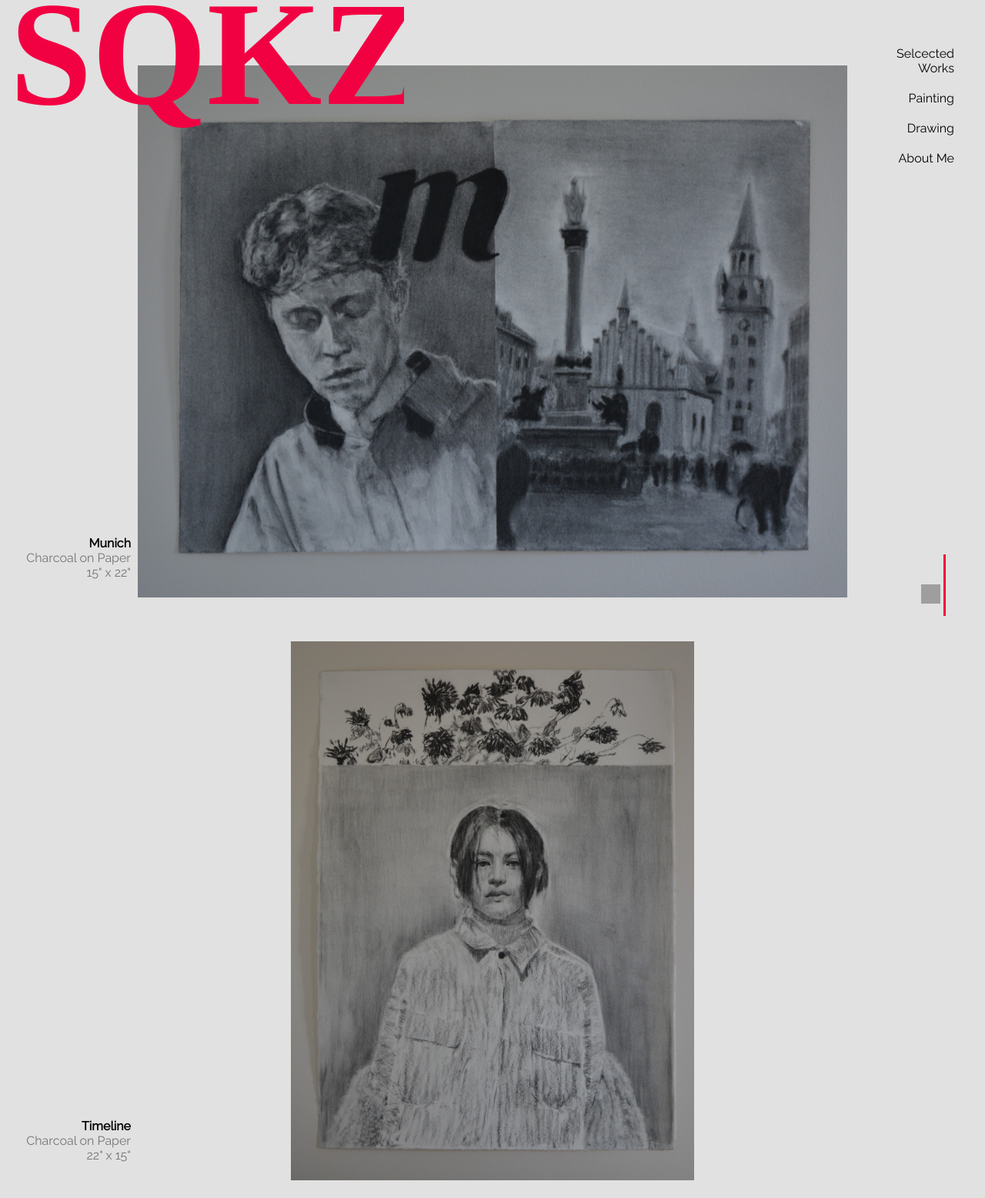
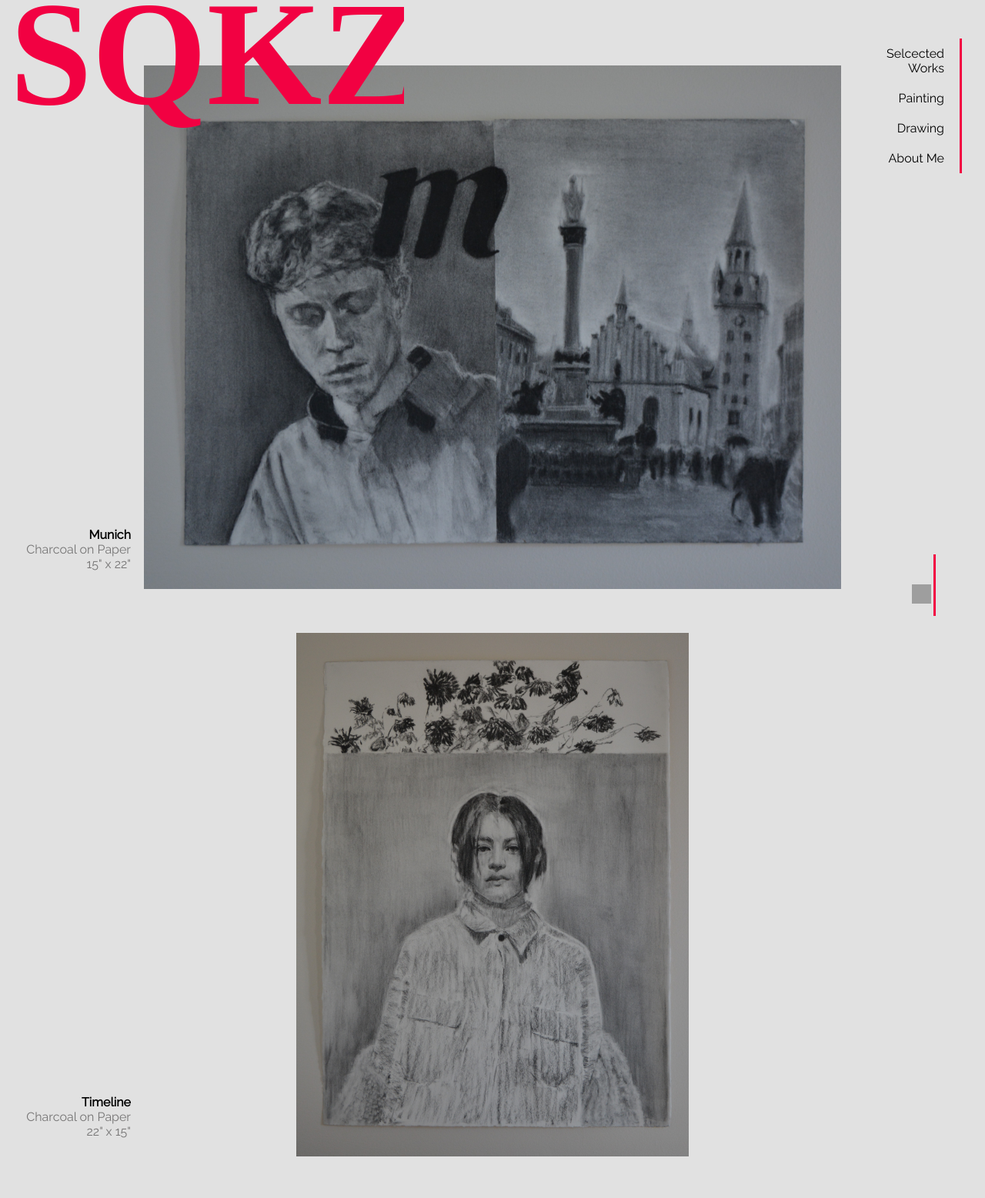
Before and after one commit to rileyhoff/sqkz_portfolio, a PHP site: page / in a window 1280 px wide. Shown: the top 1556 px of the page at 77% size. Run offline with PHP 8.4, Linux system fonts and the light colour scheme; some web fonts are replaced; grey boxes are pictures that could not be loaded.

Commit message:
update nav style, insta open in new tab

```diff
--- a/index.html
+++ b/index.html
@@ -60,7 +60,7 @@
     </article>
     <footer>
         <div class="vl"></div>
-        <a href="https://www.instagram.com/sqkz_/" >
+        <a href="https://www.instagram.com/sqkz_/" target="_blank">
         <img src="images/instaIcon.png" alt="instagram" id="insta">
         </a>
     </footer>
--- a/style.css
+++ b/style.css
@@ -68,7 +68,9 @@ to   { opacity: 1; }
 nav{
     position: fixed;
     top: 50px;
-    right: 50px;
+    right: 30px;
+    border-right: 3px solid #F20142;
+    padding-right:30px;
     -webkit-animation: fadein 2s 4s backwards; /* Safari, Chrome and Opera > 12.1 */
     -moz-animation: fadein 2s 4s backwards; /* Firefox < 16 */
     -ms-animation: fadein 2s 4s backwards; /* Internet Explorer */
@@ -105,7 +107,7 @@ img{
     display: block;
     margin-left: auto;
     margin-right: auto;
-    max-height: 700px;
+    max-height: 85vh;
     max-width: 100%;
     width: auto;
     -webkit-animation: fadein 2s backwards; /* Safari, Chrome and Opera > 12.1 */
@@ -142,17 +144,24 @@ p.medium{
     color: #767575;
 }
 /* footer */
+footer{
+    -webkit-animation: fadein 2s 6s backwards; /* Safari, Chrome and Opera > 12.1 */
+    -moz-animation: fadein 2s  6s backwards; /* Firefox < 16 */
+     -ms-animation: fadein 2s 6s backwards; /* Internet Explorer */
+       -o-animation: fadein 2s 6s backwards; /* Opera < 12.1 */
+         animation: fadein 2s 6s backwards;
+}
 div.vl{
     height: 10vh;
     border-left: 3px solid #F20142;
     position: fixed;
     bottom: 0;
-    right: 4vw;
+    right: 5vw;
 }
 img#insta{
     width: 25px;
     height: 25px;
     position: fixed;
     bottom: 2vh;
-    right: 4.5vw;
+    right: 5.5vw;
 }
```
